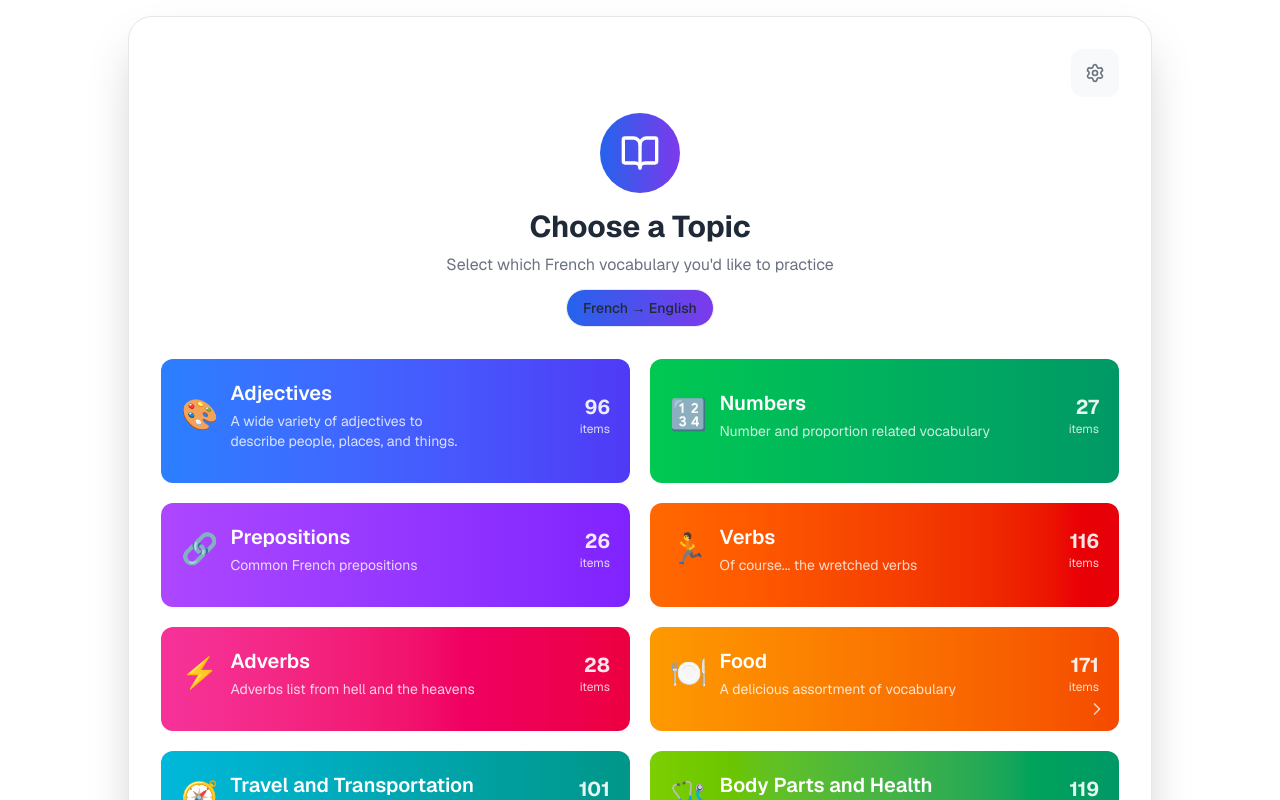
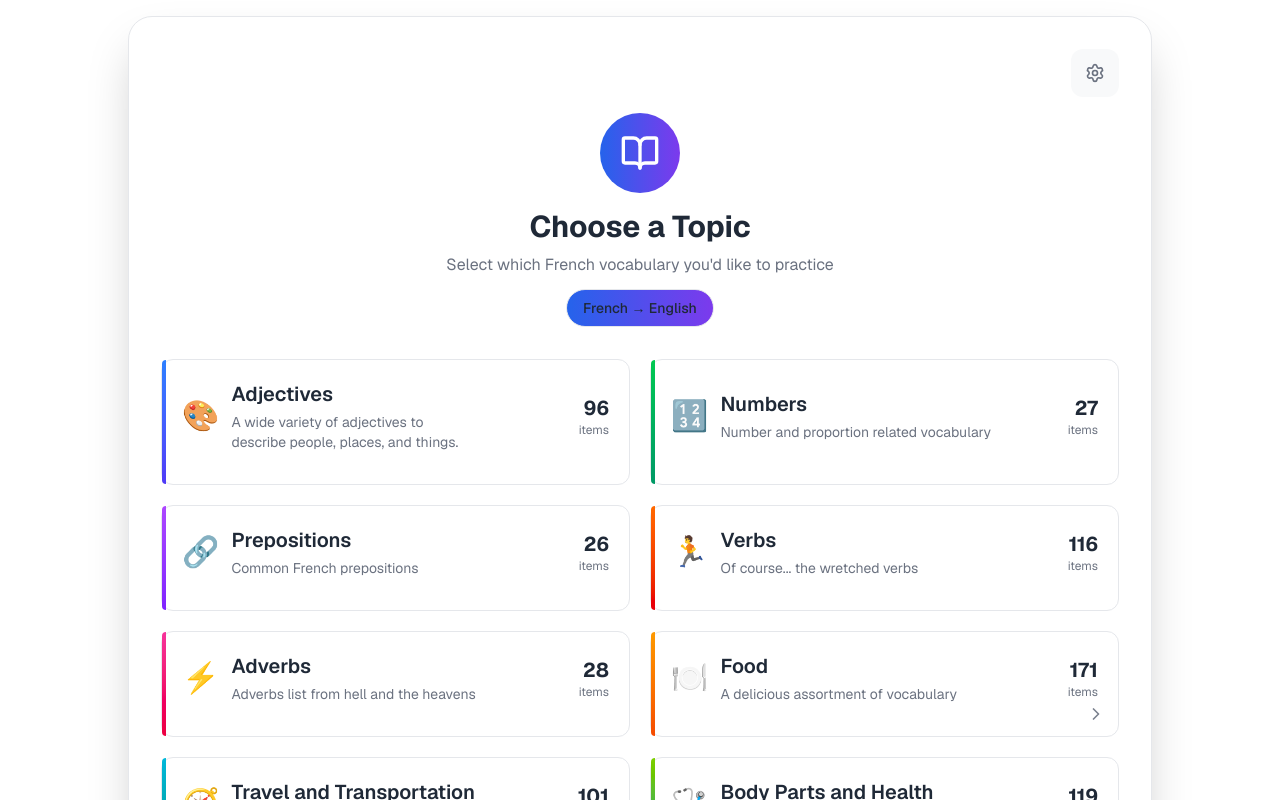
Before and after one commit to shoaibnigamshaik/quickfrench, a Next.js app: page / in a window 1280 px wide. Shown: the top 800 px of the page. Built offline with nearby package versions, Linux system fonts and the light colour scheme.

Commit message:
Improved the UI

```diff
--- a/src/components/TopicSelector.tsx
+++ b/src/components/TopicSelector.tsx
@@ -100,8 +100,18 @@ export const TopicSelector = ({
                   type="button"
                   onClick={() => onStartQuiz(topic.id)}
                   aria-label={`Start ${topic.name} quiz`}
-                  className={`relative p-4 sm:p-5 bg-gradient-to-r ${topic.color} rounded-xl text-white hover:shadow-md transition-all duration-200 transform motion-safe:hover:scale-105 motion-reduce:transition-none text-left focus-visible:outline-none focus-visible:ring-2 focus-visible:ring-[var(--primary-600)] focus-visible:ring-offset-2 focus-visible:ring-offset-[var(--card)] group`}
+                  className={`relative p-4 sm:p-5 rounded-xl border transition-all duration-200 transform motion-safe:hover:scale-105 motion-reduce:transition-none text-left focus-visible:outline-none focus-visible:ring-2 focus-visible:ring-[var(--primary-600)] focus-visible:ring-offset-2 focus-visible:ring-offset-[var(--card)] hover:shadow-md group`}
+                  style={{
+                    backgroundColor: "var(--card)",
+                    borderColor: "var(--border)",
+                    color: "var(--foreground)",
+                  }}
                 >
+                  {/* subtle topic accent bar */}
+                  <span
+                    aria-hidden="true"
+                    className={`absolute left-0 top-0 bottom-0 w-1 rounded-l-xl bg-gradient-to-b ${topic.color}`}
+                  />
                   <div className="flex items-center mb-3">
                     <div className="text-3xl mr-3" aria-hidden="true">
                       {topic.icon}
@@ -110,21 +120,24 @@ export const TopicSelector = ({
                       <h3 className="text-xl font-semibold mb-1">
                         {topic.name}
                       </h3>
-                      <p className="text-white/80 text-sm text-balance">
+                      <p className="text-sm text-balance" style={{ color: "var(--muted-foreground)" }}>
                         {topic.description}
                       </p>
                     </div>
                     <div className="text-right">
-                      <div className="text-xl font-bold text-white/90">
+                      <div className="text-xl font-bold" style={{ color: "var(--foreground)" }}>
                         {itemCountDisplay}
                       </div>
-                      <div className="text-xs text-white/80">items</div>
+                      <div className="text-xs" style={{ color: "var(--muted-foreground)" }}>
+                        items
+                      </div>
                     </div>
                   </div>
                   {/* Meta badges removed for a cleaner, less redundant card UI */}
                   {hasSubtopics && (
                     <ChevronRight
-                      className="h-5 w-5 absolute right-3 bottom-3 text-white/80 opacity-90 group-hover:opacity-100 translate-x-0 group-hover:translate-x-0.5 transition-all duration-200 pointer-events-none"
+                      className="h-5 w-5 absolute right-3 bottom-3 opacity-90 group-hover:opacity-100 translate-x-0 group-hover:translate-x-0.5 transition-all duration-200 pointer-events-none"
+                      style={{ color: "var(--muted-foreground)" }}
                       aria-hidden="true"
                     />
                   )}
```
